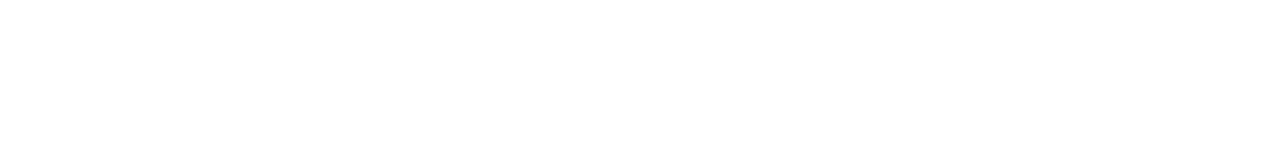
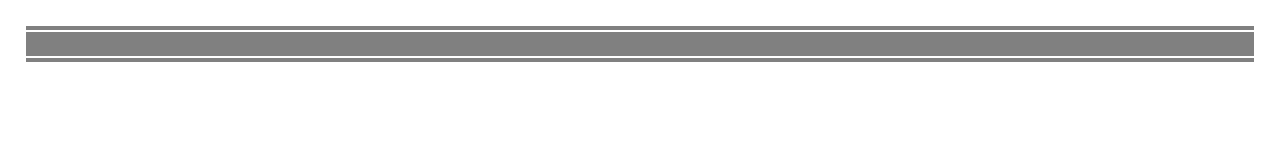
Before and after one commit to Pruhsoon/myTeplate, a plain HTML site: page index.html in a window 1280 px wide. Drawn offline with Linux system fonts and the light colour scheme.

Commit message:
added basic divs and css property

```diff
--- a/index.html
+++ b/index.html
@@ -13,8 +13,9 @@
     <div class="topper">
         <div class="address"></div>
         <div class="social-icons-links"></div>
+        <div class="nav-bar"></div>
     </div>
-    <div class=""></div>
+    <div class="main"></div>
 
 </body>
 </html>
--- a/styles.css
+++ b/styles.css
@@ -1,8 +1,13 @@
 * {
-    padding: 5px;
-    color: grey;
-}
+    margin : 10px;
+    padding : 2px;
 
+ }
 
-div {
-}
+ div {
+    margin : 2px;
+    background-color: grey;
+    padding: 2px;
+    margin : 2px;
+
+ }
```
